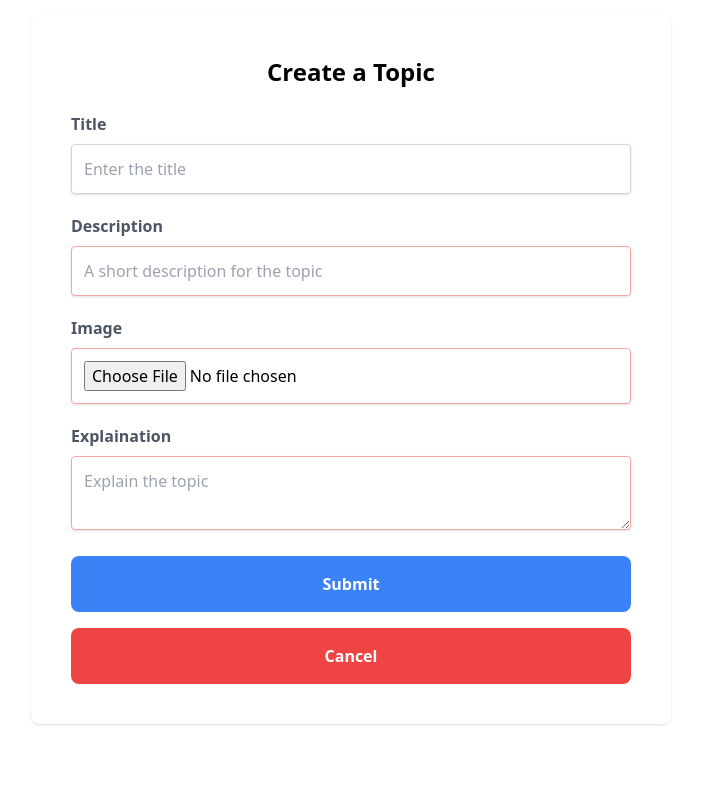
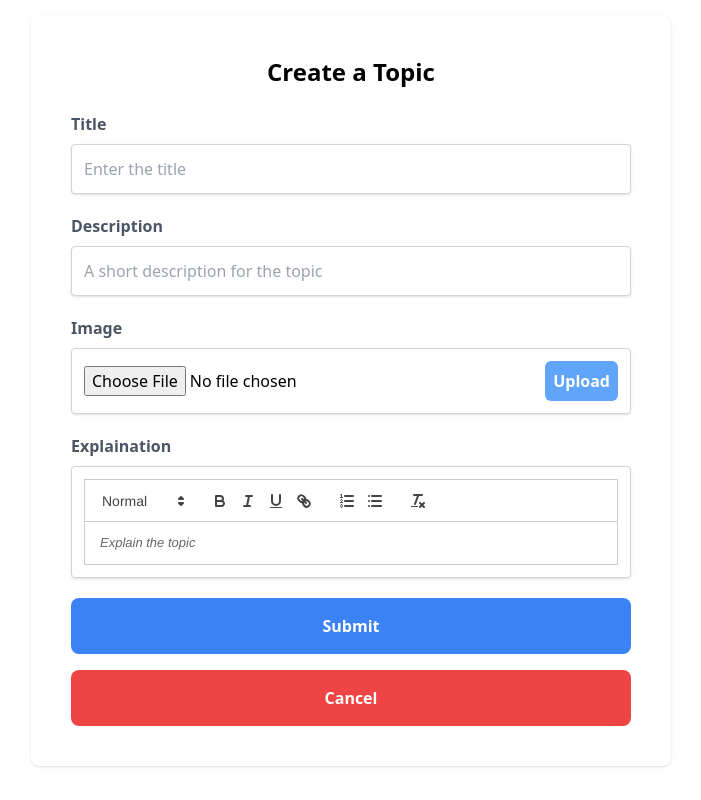
Before and after one commit to Sagar-Shetty21/InfoHub--knowledge-base-app, a React (Create React App) app in the folder client/: page /create-topic in a window 1280 px wide. Shown: the whole page, without its empty margins (289-990 px from the left). Built offline with nearby package versions, Linux system fonts and the light colour scheme.

Commit message:
solved img upload error

```diff
--- a/client/package.json
+++ b/client/package.json
@@ -10,6 +10,7 @@
     "react": "^18.2.0",
     "react-dom": "^18.2.0",
     "react-hot-toast": "^2.4.1",
+    "react-quill": "^2.0.0",
     "react-router-dom": "^6.20.1",
     "react-scripts": "5.0.1",
     "web-vitals": "^2.1.4"
--- a/client/src/CreateTopic.js
+++ b/client/src/CreateTopic.js
@@ -1,6 +1,8 @@
 import axios from 'axios';
 import React, { useState } from 'react'
 import { Link, useNavigate } from 'react-router-dom';
+import ReactQuill from 'react-quill';
+import 'react-quill/dist/quill.snow.css';
 
 const CreateTopic = () => {
 
@@ -12,8 +14,8 @@ const CreateTopic = () => {
     const [selectedFile, setSelectedFile] = useState(null);
     const [uploadedFileId, setUploadedFileId] = useState(null);
 
+
     const handleUpload = async(e) => {
-        await setSelectedFile(e.target.files[0]);
 
         const file = new FormData();
         file.append("files", selectedFile);
@@ -38,6 +40,9 @@ const CreateTopic = () => {
     const handleSubmit = async(e) => {
         e.preventDefault();
 
+        if(uploadedFileId === null){
+            alert("Please upload the image to continue!");
+        }else{
             await axios.post(`${process.env.REACT_APP_STRAPI_ENDPOINT}/api/topics`,{
                 data: {
                     title,
@@ -47,7 +52,6 @@ const CreateTopic = () => {
                 },
             })
             .then((response) => {
-            console.log(response)
                 alert("Topic created successfully!")
                 navigate('/');
             })
@@ -55,6 +59,7 @@ const CreateTopic = () => {
                 console.log(error)
                 alert("Failed to create Topic! Please try again.")
             })
+        }
     }
 
     return (
@@ -68,17 +73,20 @@ const CreateTopic = () => {
 
                 <div className="mb-5">
                     <label htmlFor="description" className="block mb-2 font-bold text-gray-600">Description</label>
-                <input value={description} onChange={(e) => setDescription(e.target.value)} required type="text" id="description" name="description" placeholder="A short description for the topic" className="border border-red-300 shadow p-3 w-full rounded mb-" />
+                    <input value={description} onChange={(e) => setDescription(e.target.value)} required type="text" id="description" name="description" placeholder="A short description for the topic" className="border border-gray-300 shadow p-3 w-full rounded mb-" />
                 </div>
 
                 <div className="mb-5">
                     <label htmlFor="file" className="block mb-2 font-bold text-gray-600">Image</label>
-                <input required type="file" id="file" name="file" className="border border-red-300 shadow p-3 w-full rounded mb-" onChange={handleUpload} />
+                    <div className="flex justify-between items-center border border-gray-300 shadow p-3 w-full rounded mb-">
+                        <input required type="file" id="file" name="file" className="flex-grow cursor-pointer " onChange={(e) => setSelectedFile(e.target.files[0])} />
+                        <div className="bg-blue-400 p-2 rounded-md text-white font-semibold cursor-pointer" onClick={handleUpload}>Upload</div>
+                    </div>
                 </div>
 
                 <div className="mb-5">
                     <label htmlFor="explaination" className="block mb-2 font-bold text-gray-600">Explaination</label>
-                <textarea value={explaination} onChange={(e) => setExplaination(e.target.value)} required id="explaination" name="explaination" placeholder="Explain the topic" className="border border-red-300 shadow p-3 w-full rounded mb-" />
+                    <ReactQuill required theme="snow" value={explaination} onChange={setExplaination} id="explaination" name="explaination" placeholder="Explain the topic" className="border border-gray-300 shadow p-3 w-full rounded mb-"/>
                 </div>
 
 
--- a/client/src/Explaination.js
+++ b/client/src/Explaination.js
@@ -25,15 +25,15 @@ const Explaination = () => {
                 className="bg-cover h-64 text-center overflow-hidden"
                 style={{
                     height: '450px',
-                    backgroundImage: `url(${process.env.REACT_APP_STRAPI_ENDPOINT}${explaination?.attributes?.image?.data?.attributes?.url})`
+                    backgroundImage: `url(${explaination?.attributes?.image?.data?.attributes?.url})`
                 }}
-                title="Woman holding a mug"
+                title="Illustration Image"
             />
 
             <div class="max-w-2xl mx-auto">
                 <div class="mt-3 bg-white rounded-b lg:rounded-b-none lg:rounded-r flex flex-col justify-between leading-normal">
                     <div class="">
-                        <p class="text-base leading-8 my-5">{explaination?.attributes?.explaination}</p>
+                        <div dangerouslySetInnerHTML={{ __html: explaination?.attributes?.explaination }} />
                     </div>
                 </div>
             </div>
--- a/client/src/components/TopicCard.js
+++ b/client/src/components/TopicCard.js
@@ -14,13 +14,14 @@ const TopicCard = ({data}) => {
         getRandomColor();
     },[])
 
+
     return (
         <Link to={`/explaination/${data?.id}`}>
             <div className="flex justify-center items-center w-40 md:w-60 overflow-hidden">
-                <div className={`w-full py-6 px-16 bg-white rounded-md flex flex-col justify-center items-center shadow-2xl border-b-4 cursor-pointer ${randomColor}`}>
-                    <div className="p-4 h-44 w-44"><img className="w-full h-full" src={`${process.env.REACT_APP_STRAPI_ENDPOINT}${data?.attributes?.image?.data?.attributes?.url}`}/></div>
+                <div className={`w-full p-6 bg-white rounded-md flex flex-col justify-center items-center shadow-2xl border-b-4 cursor-pointer ${randomColor}`}>
+                    <div className="p-4 h-44 w-44"><img className="w-full h-full" src={data?.attributes?.image?.data?.attributes?.url}/></div>
                     <div className="text-lg md:text-2xl font-semibold uppercase text-center">{data?.attributes?.title}</div>
-                    <div className="text-gray-500 hidden md:block">{data?.attributes?.description}</div>
+                    <div className="text-gray-500 hidden md:line-clamp-2">{data?.attributes?.description}</div>
                 </div>
             </div>
         </Link>
```
Also changed, not shown: 2 other files (tests, documents, lock files or other folders). Lines whose indentation alone changed are shown as unchanged.
